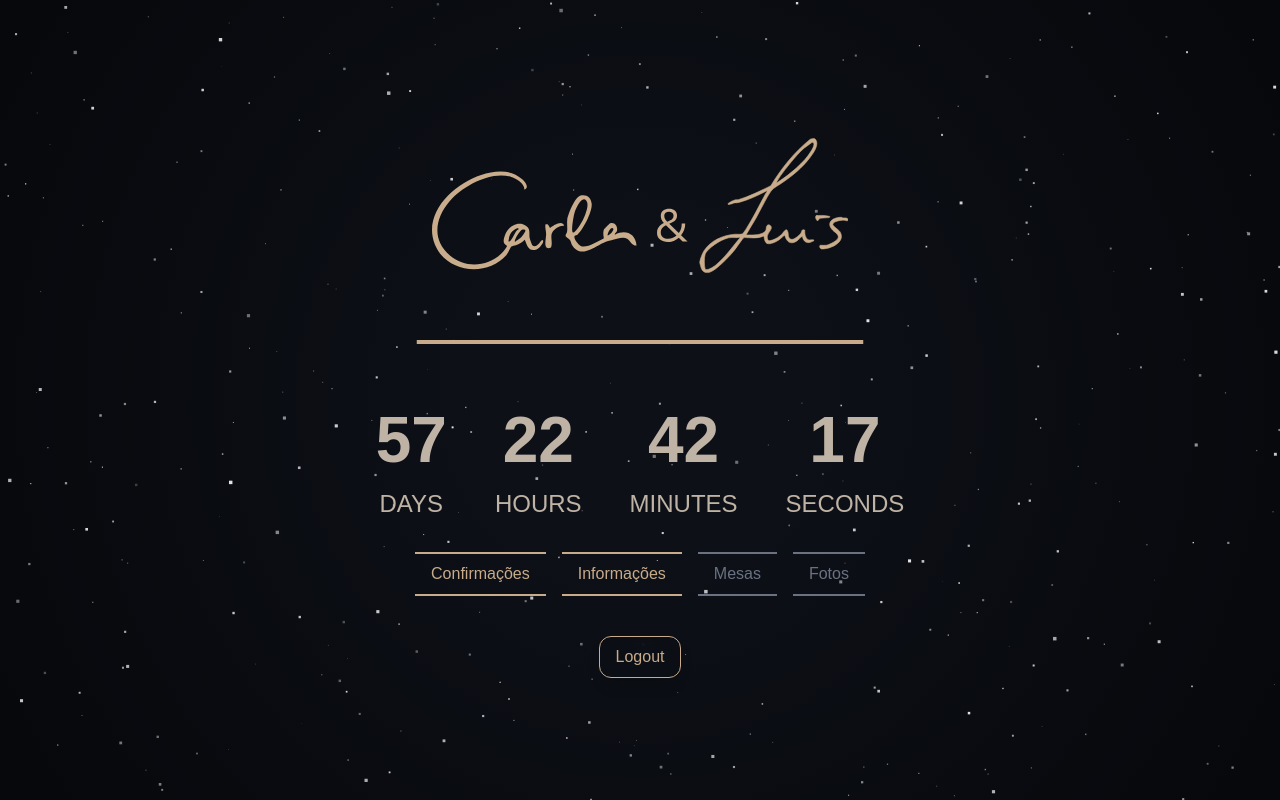
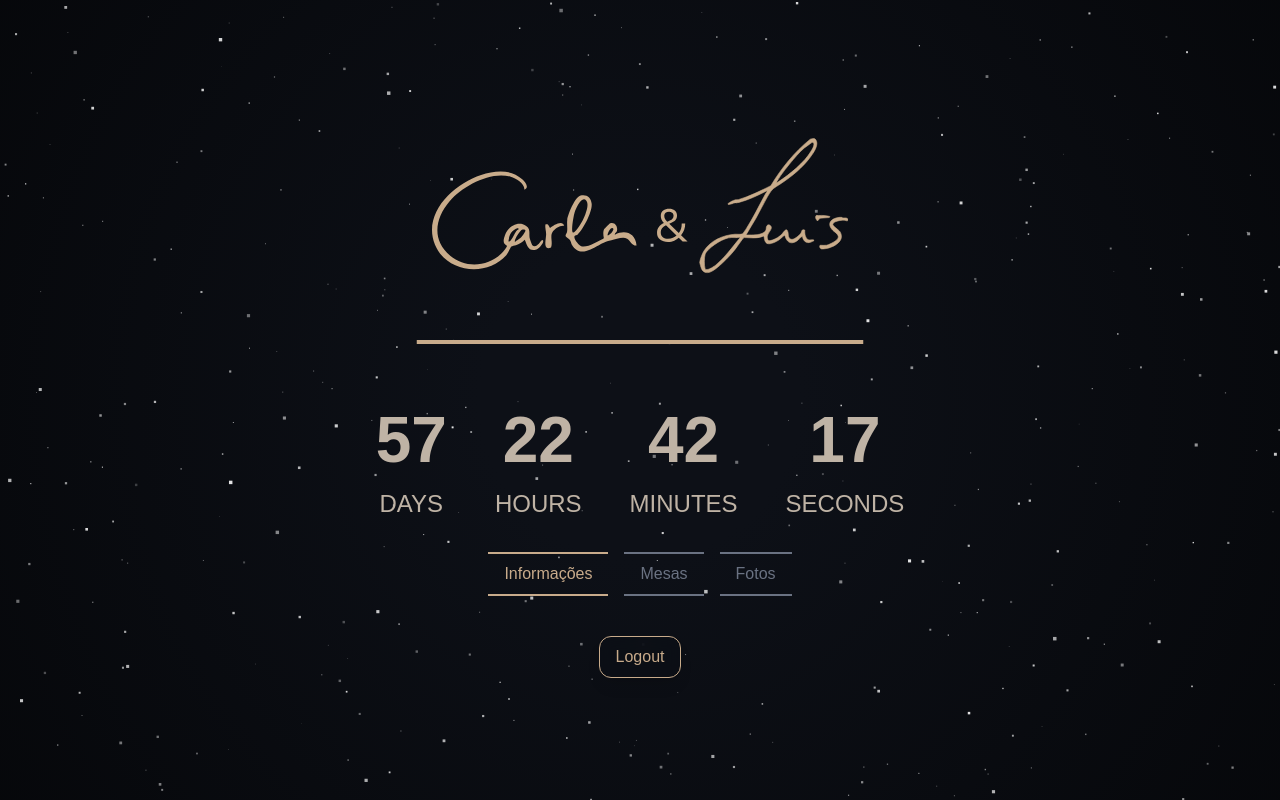
Before and after one commit to LuisLeandro94/wedding-app, a Next.js app: page / in a window 1280 px wide. Built offline with nearby package versions, Linux system fonts and the light colour scheme; no server answers; sample sign-in values are in the browser's storage.

Commit message:
chore: removed confirmations tab because past date

```diff
--- a/app/page.tsx
+++ b/app/page.tsx
@@ -36,9 +36,9 @@ export default function Home() {
             {session ?
               <>
                 <div className="flex flex-wrap justify-center gap-2 sm:gap-4 mb-4">
-                  <a onClick={() => router.push("/rsvp")} className="cursor-pointer transition border-t-2 border-b-2 border-[#C8AB8B] hover:border-[#c8aa8b6e] py-2 px-3 sm:px-4 whitespace-nowrap">
+                  {/* <a onClick={() => router.push("/rsvp")} className="cursor-pointer transition border-t-2 border-b-2 border-[#C8AB8B] hover:border-[#c8aa8b6e] py-2 px-3 sm:px-4 whitespace-nowrap">
                     Confirmações
-                  </a>
+                  </a> */}
                   <a onClick={() => router.push("/information")} className="cursor-pointer transition border-t-2 border-b-2 border-[#C8AB8B] hover:border-[#c8aa8b6e] py-2 px-3 sm:px-4 whitespace-nowrap">
                     Informações
                   </a>
--- a/app/rsvp/page.tsx
+++ b/app/rsvp/page.tsx
@@ -25,6 +25,7 @@ interface RSVP {
 const RSVPPage: React.FC = () => {
     const sand = COLORS.sand;
     const space = COLORS.space;
+    const pastDate = new Date() > new Date(2026, 4, 31, 23, 59, 59, 999);
     const [decision, setDecision] = useState<"Accepted" | "Declined" | null>(null);
     const [adults, setAdults] = useState<number | "">(0);
     const [kids, setKids] = useState<number | "">(0);
@@ -84,7 +85,7 @@ const RSVPPage: React.FC = () => {
     };
 
     useEffect(() => {
-        if (!session) {
+        if (!session || pastDate) {
             router.push("/");
         }
 
```
